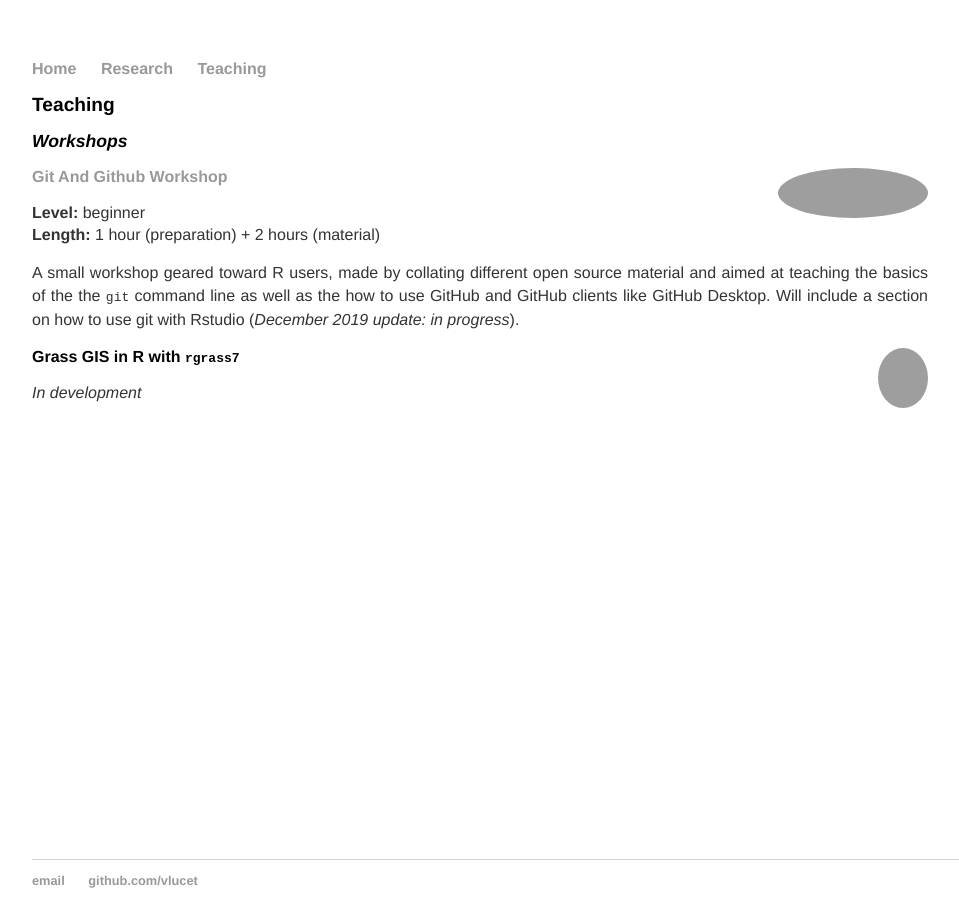
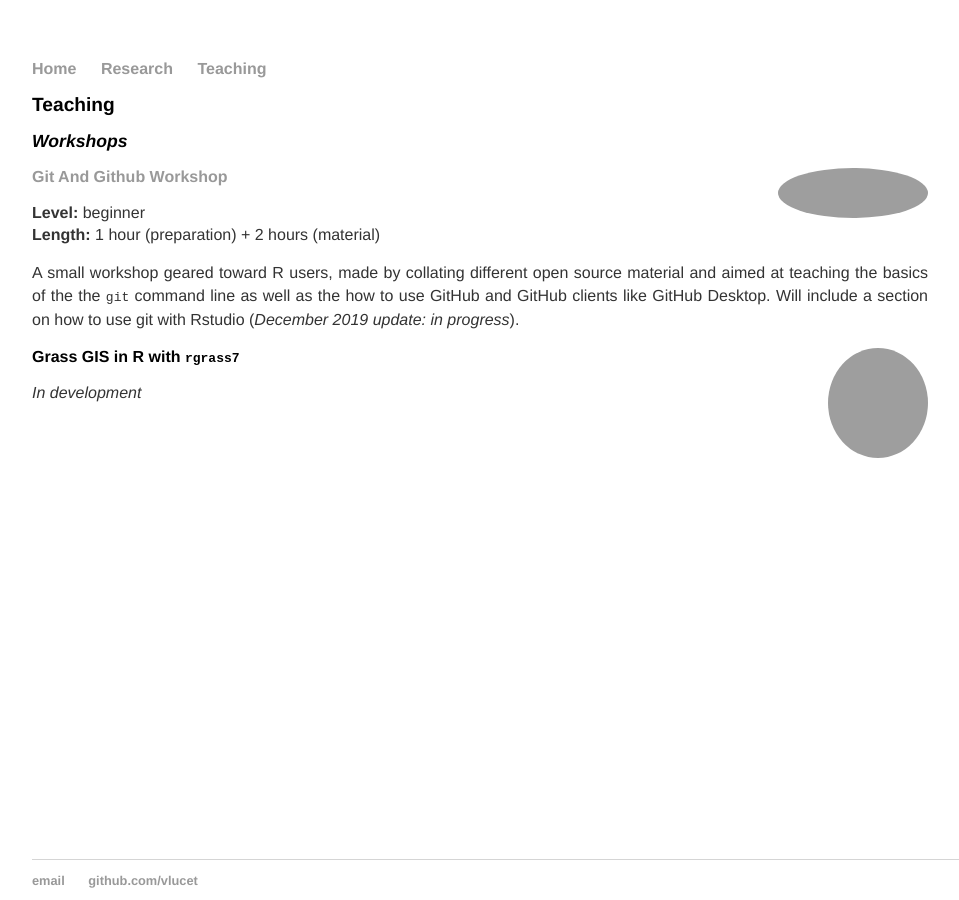
Before and after one commit to lpmi-13/vlucet.github.io, a Jekyll site: the page built from teaching/index.md, in a window 1280 px wide. Shown: the whole page, without its empty margins (160-1119 px from the left). Built offline with Jekyll 4.4.1, drawn with Linux system fonts in a browser that asks for light colours; grey boxes are pictures that could not be loaded.

Commit message:
fix garss image

```diff
--- a/teaching/index.md
+++ b/teaching/index.md
@@ -13,7 +13,7 @@ title: Research interests
 
 A small workshop geared toward R users, made by collating different open source material and aimed at teaching the basics of the the `git` command line as well as the how to use GitHub and GitHub clients like GitHub Desktop. Will include a section on how to use git with Rstudio (*December 2019 update: in progress*).
 
-<img align="right" width="50" height="60" src="https://grass.osgeo.org/uploads/images/logo_variant_nobg.png">
+<img align="right" width="100" height="110" src="https://grass.osgeo.org/uploads/images/logo_variant_nobg.png">
 ### Grass GIS in R with `rgrass7`
 
 *In development*
```
